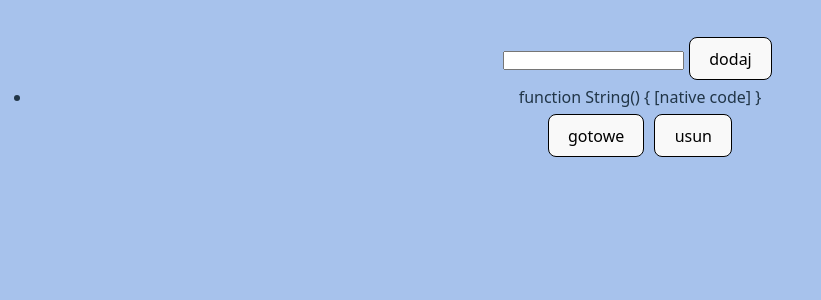
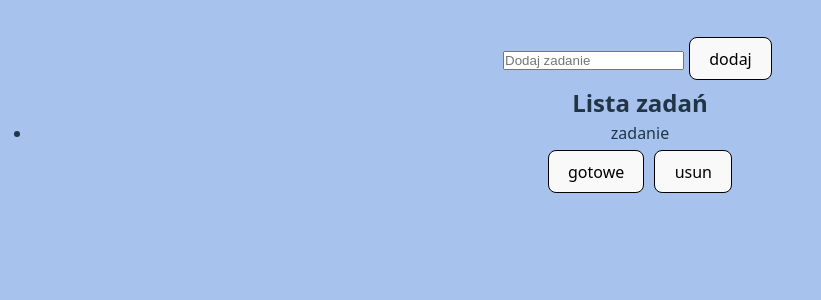
Before and after one commit to ewolwentowy/todo-list, a Vue app: page / in a window 1280 px wide. Shown: the top 300 px of the page, without its empty margins (0-821 px from the left). Built offline with nearby package versions, Linux system fonts and the light colour scheme.

Commit message:
5 w pełni działająca

```diff
--- a/src/App.vue
+++ b/src/App.vue
@@ -1,47 +1,40 @@
 <script setup>
 import TaskForm from "./components/TaskForm.vue";
-import {ref} from "vue";
+import {ref} from 'vue'
 import TaskList from "./components/TaskList.vue";
 
-
 const tablicaZadan = ref([{
-  id: Number,
-  tresc: String,
-  status: Boolean
+  id: 1,
+  tresc: 'zadanie',
+  status: false,
 }])
 
-function przejmij(dodaj) {
+function dodajZadanie(przekaz) {
   const obj = {
     id: tablicaZadan.value.length + 1,
-    tresc: dodaj,
-    status: false
+    tresc: przekaz,
+    status: false,
   }
   tablicaZadan.value.push(obj)
-  console.log(tablicaZadan.value)
+  console.log(tablicaZadan.value);
 }
-
-function gotoweZad(id) {
-  tablicaZadan.value.forEach(zad => {
-    if (zad.id === id) {
-      zad.status = true
-    }
-  })
-}
-
-function usunZad(id) {
-  tablicaZadan.value = tablicaZadan.value.filter(zad => zad.id !== id)
+function usunZadanie(id) {
+  tablicaZadan.value = tablicaZadan.value.filter(zadanie => zadanie.id !== id)
 
 }
-
-
-
+function gotoweZadanie(id) {
+  const zadanie = tablicaZadan.value.find(zadanie => zadanie.id === id)
+  zadanie.status = !zadanie.status
+}
 
 </script>
 
 <template>
-<task-form @dodaj="przejmij"/>
-  <task-list :tablicaZadan="tablicaZadan"  @gotowe="gotoweZad" @usun="usunZad"/>
-
+  <task-form @przekaz="dodajZadanie"/>
+  <task-list :tablicaZadan="tablicaZadan"
+             v-on:gotowe="gotoweZadanie"
+             v-on:usun="usunZadanie"
+  />
 </template>
 
 <style scoped>
--- a/src/components/TaskForm.vue
+++ b/src/components/TaskForm.vue
@@ -1,28 +1,21 @@
 <script setup>
-import { ref } from 'vue'
-const emit = defineEmits(['dodaj'])
+import {ref} from 'vue'
+
 const zadanie = ref('')
+const emit = defineEmits(['przekaz'])
 
-function dodaj() {
-  emit('dodaj', zadanie.value)
-console.log(zadanie);
+function przekaz() {
+  emit('przekaz', zadanie.value)
+  console.log(zadanie.value)
+  zadanie.value = ''
 }
+
 </script>
 
-
-
 <template>
-<input type="text" v-model="zadanie">
-  <button @click="dodaj" >dodaj</button>
-
+  <input type="text" v-model="zadanie" placeholder="Dodaj zadanie" @keyup.enter="przekaz">
+  <button @click="przekaz">dodaj</button>
 </template>
-
-
-
-
-
-
-
 
 
 <style scoped>
--- a/src/components/TaskItem.vue
+++ b/src/components/TaskItem.vue
@@ -1,22 +1,33 @@
 <script setup>
 
-const props = defineProps(['zad'])
-const emit = defineEmits(['gotowe','usun'])
+const props = defineProps(['zadanie'])
+const emit = defineEmits(['gotowe', 'usun'])
 
 function gotowe() {
-  emit('gotowe' , props.zad.id)
+  emit('gotowe', props.zadanie.id)
 }
+
 function usun() {
-  emit('usun', props.zad.id)
+  emit('usun', props.zadanie.id)
 }
+
 </script>
 
 
 <template>
-<div >{{zad.tresc}}</div> <button @click="gotowe">gotowe</button><button @click="usun">usun</button>
+
+<div v-bind:class="{zrobione: zadanie.status}">
+  {{zadanie.tresc}}
+</div>
+  <div>
+    <button @click="gotowe">gotowe</button>
+    <button @click="usun">usun</button>
+  </div>
 </template>
 
 
 <style scoped>
-
+.zrobione {
+  text-decoration: line-through;
+}
 </style>
--- a/src/components/TaskList.vue
+++ b/src/components/TaskList.vue
@@ -1,25 +1,22 @@
 <script setup>
+
 import TaskItem from "./TaskItem.vue";
 
-const props = defineProps(['tablicaZadan', 'gotowe' , 'usun'])
-const emit = defineEmits(['gotowe','usun'])
-function gotowe() {
-  emit('gotowe', props.zad.id)
-}
-function usun() {
-  emit('usun',props.zad.id)
-}
+ const props = defineProps(['tablicaZadan'])
+ const emit = defineEmits(['gotowe', 'usun'])
+
+
 </script>
 
 <template>
-  <ul >
-    <li v-for="zad in tablicaZadan" :key="zad.id">
-      <task-item :zad="zad"
-      @gotowe="$emit('gotowe', zad.id)"
-      @usun="$emit('usun', zad.id)"/>
+<h2>Lista zadań</h2>
+  <ul>
+    <li v-for="zadanie in tablicaZadan" :key="zadanie.id">
+      <task-item :zadanie="zadanie"
+      v-on:gotowe="$emit('gotowe', zadanie.id)"
+      v-on:usun="$emit('usun', zadanie.id)"/>
     </li>
   </ul>
-
 
 </template>
 
```
